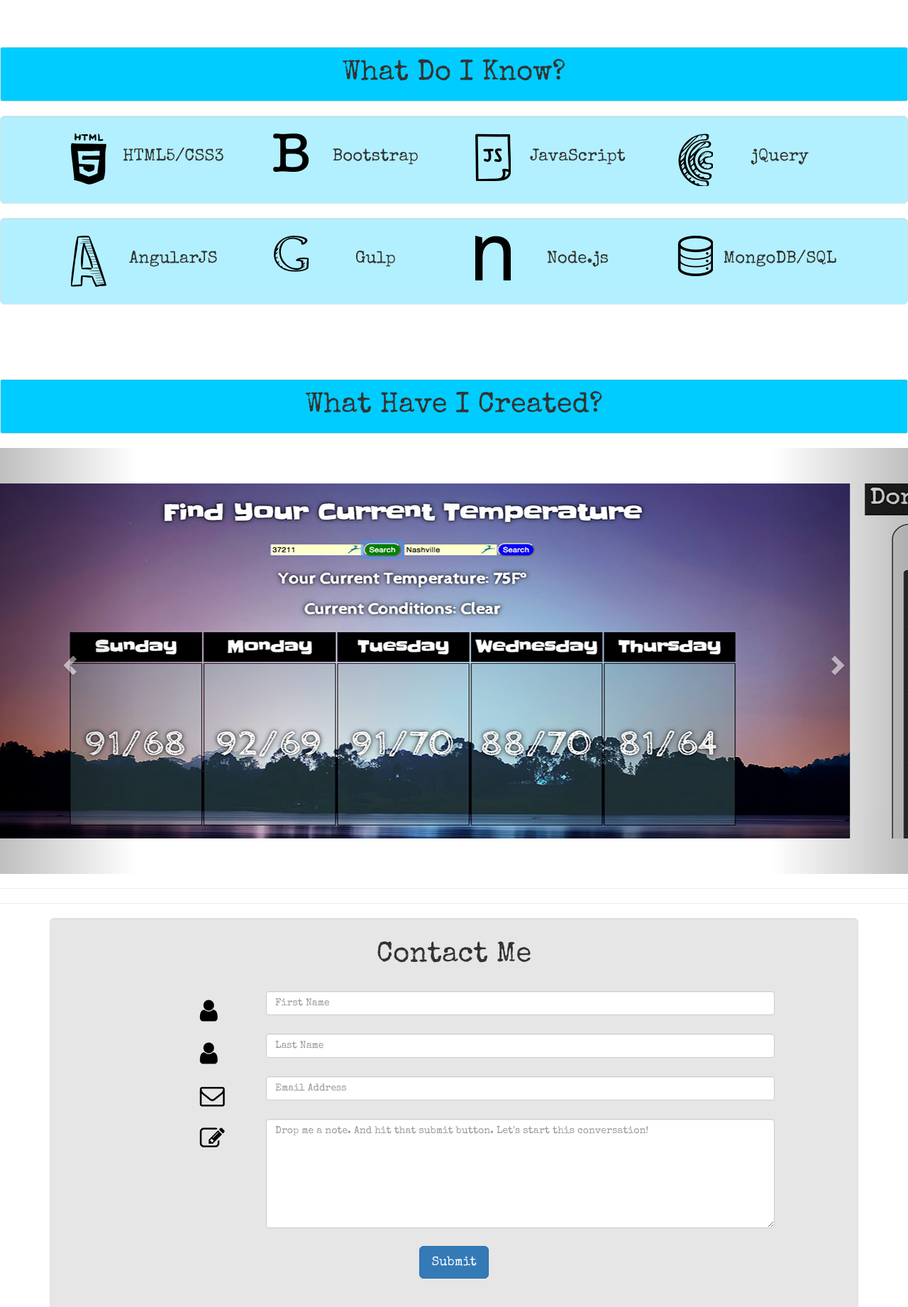
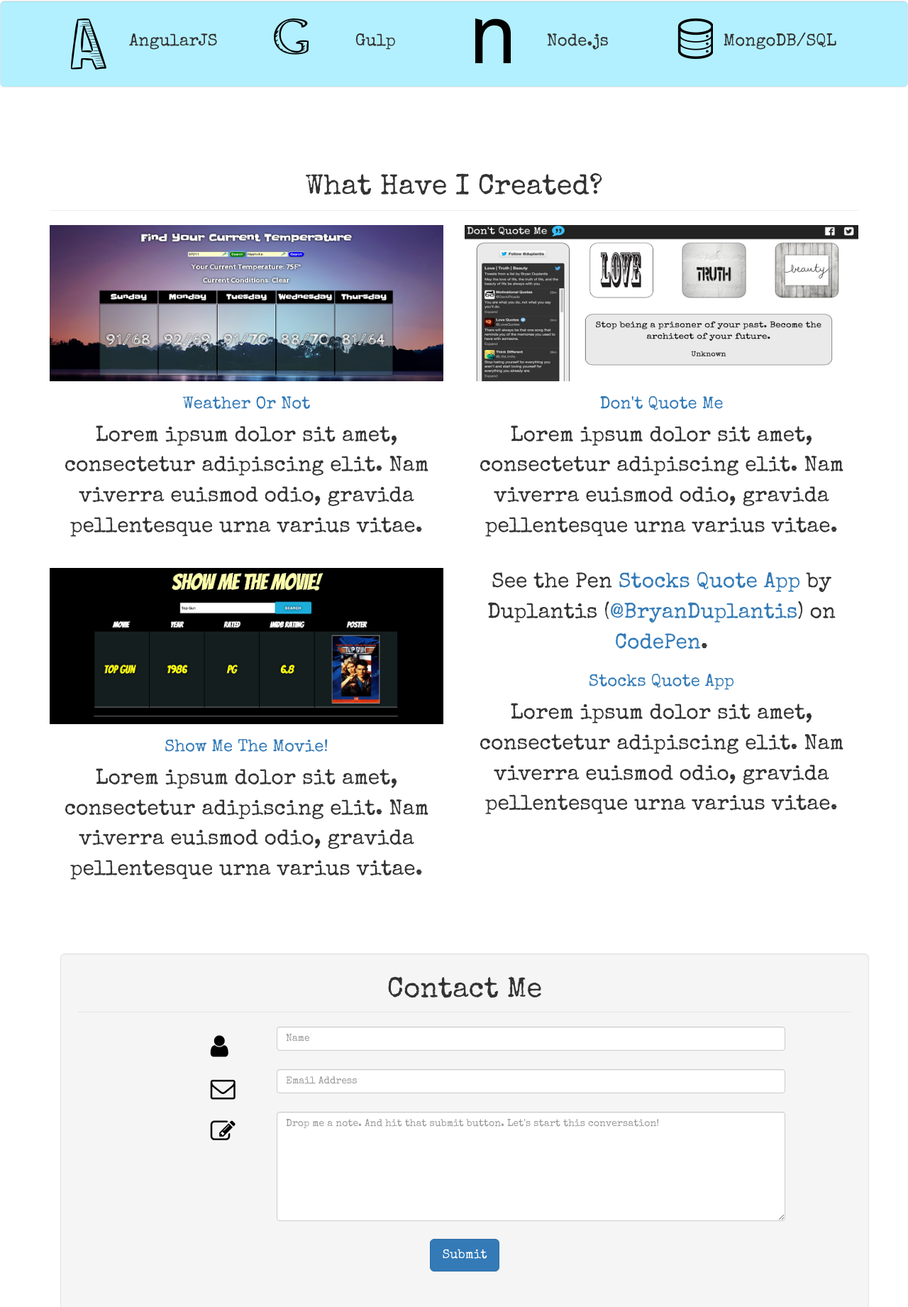
Before and after one commit to BryanDuplantis/bryanduplantis.com, a plain HTML site: page index.html in a window 1280 px wide. Shown: the part 874-2715 px from the top of the page at 71% size. Drawn offline with nearby package versions, Linux system fonts and the light colour scheme; a script that the page names is missing.

Commit message:
fixed projects section

```diff
--- a/index.html
+++ b/index.html
@@ -27,11 +27,17 @@
         </div>
       </div>
 
+      <br>
+
+      <br>
+
+      <br>
+
       <!-- About Me Section -->
 
-      <div class="well well-sm" id="aboutme_container">
-        <p class="headlineTxt">Who Am I?</p>
-      </div>
+      <div id="aboutme_container"></div>
+
+        <h1 class="headlineTxt">Who Am I?</h1>
 
       <div class="well well-lg">
 
@@ -41,25 +47,25 @@
               <img src="images/BryanProfile.jpg" class="profilePic">
             </div>
 
-        <div class="well well-lg">
           <p class="aboutMeTxt">I'm currently in the midst of the Nashville Software School's 6-month, total immersive Full-Time Web Developer Bootcamp, having finished The Front End Development Foundations class at the end of June.</p>
           <br>
           <p class="aboutMeTxt">For the next month I'm immersed in the Software Development Foundations class, focusing all of my energy on Node.js.</p>
-        </div>
 
           </div>
         </div>
       </div>
 
+      <br>
 
       <br>
+
       <br>
 
       <!-- Technical Skills Section -->
 
-      <div class="well well-sm" id="skills_container">
-        <p class="headlineTxt">What Do I Know?</p>
-      </div>
+      <div id="skills_container"></div>
+
+        <h1 class="headlineTxt">What Do I Know?</h1>
       <div class="well well-lg skills_container">
         <div class="container">
           <div class="row">
@@ -137,53 +143,77 @@
       </div>
 
       <br>
+
       <br>
 
-      <!-- Projects Section -->
+      <br>
 
       <!-- Current Projects Section -->
-      <div class="well well-sm" id="projects_container">
-        <p class="headlineTxt">What Have I Created?</p>
-      </div>
 
-      <div id="carousel-example-generic" class="carousel slide" data-ride="carousel">
+      <div class="container" id="projects_container">
 
-        <!-- Indicators -->
-        <ol class="carousel-indicators">
-          <li data-target="#carousel-example-generic" data-slide-to="0" class="active"></li>
-          <li data-target="#carousel-example-generic" data-slide-to="1"></li>
-          <li data-target="#carousel-example-generic" data-slide-to="2"></li>
-        </ol>
+          <!-- Page Header -->
+          <div class="row">
+              <div class="col-lg-12">
+                  <h1 class="headlineTxt page-header">What Have I Created?</h1>
+              </div>
+          </div>
+          <!-- /.row -->
 
-        <!-- Wrapper for slides -->
-        <div class="carousel-inner">
-          <div class="item active">
-            <a href="http://codepen.io/BryanDuplantis/full/ZGGQoj/">
-            <img src="images/Weatherv2.jpg" alt="Weather Or Not">
+          <!-- Projects Row -->
+          <div class="row">
+              <div class="col-md-6 portfolio-item">
+                  <a href="http://codepen.io/BryanDuplantis/full/ZGGQoj/">
+                      <img class="img-responsive" src="images/Weatherv2.jpg" alt="Weather Or Not">
+                  </a>
+                  <h3>
+                      <a href="#">Weather Or Not</a>
+                  </h3>
+                  <p>Lorem ipsum dolor sit amet, consectetur adipiscing elit. Nam viverra euismod odio, gravida pellentesque urna varius vitae.</p>
+              </div>
+              <div class="col-md-6 portfolio-item">
+                  <a href="http://dontquoteme.bryanduplantis.com">
+                      <img class="img-responsive" src="images/Quotev2.jpg" alt="Don't Quote Me">
+                  </a>
+                  <h3>
+                      <a href="#">Don't Quote Me</a>
+                  </h3>
+                  <p>Lorem ipsum dolor sit amet, consectetur adipiscing elit. Nam viverra euismod odio, gravida pellentesque urna varius vitae.</p>
+              </div>
           </div>
-            </a>
-          <div class="item">
-            <a href="http://dontquoteme.bryanduplantis.com">
-            <img src="images/Quotev2.jpg" alt="Don't Quote Me">
+          <!-- /.row -->
+
+          <!-- Projects Row -->
+          <div class="row">
+              <div class="col-md-6 portfolio-item">
+                  <a href="#">
+                      <img class="img-responsive" src="images/ShowMeTheMoviev1.jpg" alt="Show Me The Movie">
+                  </a>
+                  <h3>
+                      <a href="#">Show Me The Movie!</a>
+                  </h3>
+                  <p>Lorem ipsum dolor sit amet, consectetur adipiscing elit. Nam viverra euismod odio, gravida pellentesque urna varius vitae.</p>
+              </div>
+              <div class="col-md-6 portfolio-item">
+                  <!-- <a href="#">
+                      <img class="img-responsive" src="http://placehold.it/700x400" alt="">
+                  </a> -->
+
+                  <p data-height="400" data-theme-id="18675" data-slug-hash="mJJLbY" data-default-tab="result" data-user="BryanDuplantis" class='codepen'>See the Pen <a href='http://codepen.io/BryanDuplantis/pen/mJJLbY/'>Stocks Quote App</a> by Duplantis (<a href='http://codepen.io/BryanDuplantis'>@BryanDuplantis</a>) on <a href='http://codepen.io'>CodePen</a>.</p> <script async src="//assets.codepen.io/assets/embed/ei.js"></script>
+
+                  <h3>
+                      <a href="#">Stocks Quote App</a>
+                  </h3>
+                  <p>Lorem ipsum dolor sit amet, consectetur adipiscing elit. Nam viverra euismod odio, gravida pellentesque urna varius vitae.</p>
+              </div>
           </div>
-            </a>
-          <div class="item">
-            <img src="images/ShowMeTheMoviev1.jpg" alt="Show Me The Movie">
-          </div>
-        </div>
+        <!-- /.row -->
 
-        <!-- Controls -->
-        <a class="left carousel-control" href="#carousel-example-generic" role="button" data-slide="prev">
-          <span class="glyphicon glyphicon-chevron-left"></span>
-        </a>
-        <a class="right carousel-control" href="#carousel-example-generic" role="button" data-slide="next">
-          <span class="glyphicon glyphicon-chevron-right"></span>
-        </a>
-      </div> <!-- Carousel -->
+      <br>
 
-      <hr>
+      <br>
 
-      <hr>
+      <br>
 
       <!-- Contact Form -->
 
@@ -198,33 +228,27 @@
                     <div class="form-group">
                         <span class="col-md-1 col-md-offset-2 text-center"><i class="fa fa-user bigicon"></i></span>
                         <div class="col-md-8">
-                            <input id="fname" name="name" type="text" placeholder="First Name" class="form-control">
-                        </div>
-                    </div>
-                    <div class="form-group">
-                        <span class="col-md-1 col-md-offset-2 text-center"><i class="fa fa-user bigicon"></i></span>
-                        <div class="col-md-8">
-                            <input id="lname" name="name" type="text" placeholder="Last Name" class="form-control">
+                            <input id="contact_name" name="name" type="text" placeholder="Name" class="form-control contact_name">
                         </div>
                     </div>
 
                     <div class="form-group">
                         <span class="col-md-1 col-md-offset-2 text-center"><i class="fa fa-envelope-o bigicon"></i></span>
                         <div class="col-md-8">
-                            <input id="email" name="email" type="text" placeholder="Email Address" class="form-control">
+                            <input id="contact_email" name="email" type="text" placeholder="Email Address" class="form-control contact_email">
                         </div>
                     </div>
 
                     <div class="form-group">
                         <span class="col-md-1 col-md-offset-2 text-center"><i class="fa fa-pencil-square-o bigicon"></i></span>
                         <div class="col-md-8">
-                            <textarea class="form-control" id="message" name="message" placeholder="Drop me a note. And hit that submit button. Let's start this conversation!" rows="7"></textarea>
+                            <textarea class="form-control contact_message" id="contact_message" name="message" placeholder="Drop me a note. And hit that submit button. Let's start this conversation!" rows="7"></textarea>
                         </div>
                     </div>
 
                     <div class="form-group">
                         <div class="col-md-12 text-center">
-                            <button type="submit" class="btn btn-primary btn-lg submitBtn">Submit</button>
+                            <button type="submit" id="submitBtn" class="btn btn-primary btn-lg">Submit</button>
                         </div>
                     </div>
 
@@ -235,6 +259,13 @@
         </div>
       </div>
 
+      <br>
+
+      <br>
+
+      <br>
+
+      <br>
 
       <div class="navbar navbar-inverse navbar-fixed-bottom">
         <div class="container">
@@ -261,18 +292,6 @@
 
 
 
-
-
-
-  <!-- <div class="row">
-          <div class="col-md-3 col-md-offset-5 text-center">
-              <a class="inline_block" href="https://github.com/BryanDuplantis" target="_blank"> <div class="social-icons" img src="images/github.png" class="img-responsive" alt="GitHub"></div></a>
-              <a class="inline_block" href="http://www.facebook.com/BryanDuplantis" target="_blank"> <div class="social-icons" img src="images/facebook.png" class="img-responsive" alt="Facebook"></div></a>
-              <a class="inline_block" href="http://www.twitter.com/duplantis" target="_blank"> <div class="social-icons" img src="images/twitter.png" class="img-responsive" alt="Twitter"></div></a>
-              <a class="inline_block" href="https://www.linkedin.com/in/bryanduplantis" target="_blank"> <div class="social-icons" img src="images/linkedin.png" class="img-responsive" alt="LinkedIN"></div></a>
-          </div>
-        </div> -->
-
           <!--  <div class="jumbotron">
          <iframe src="http://8tracks.com/mixes/5259010/player_v3_universal" width="300" height="250" style="border: 0px none;"></iframe>
         <p class="_8t_embed_p" style="font-size: 11px; line-height: 12px;"><a href="http://8tracks.com/noonpacific/noon-145?utm_medium=trax_embed">NOON // 145</a> from <a href="http://8tracks.com/noonpacific?utm_medium=trax_embed">NoonPacific</a> on <a href="http://8tracks.com?utm_medium=trax_embed">8tracks Radio</a>.</p>
--- a/main.css
+++ b/main.css
@@ -29,7 +29,7 @@ p {
 
 .aboutMeTxt {
   text-align: left;
-  font-size: 4.5vmin;
+  font-size: 30px;
 }
 
 .aboutMe {
@@ -60,13 +60,18 @@ p {
   margin-bottom: 0px;
 }
 
-.well-sm {
-  background: rgb(0, 204, 255);
-  margin-top: 45px;
+.portfolio-item {
+  margin-bottom: 25px;
 }
 
-.well-lg {
-  background: rgb(230, 230, 230);
+.page-header {
+  padding-bottom: 9px;
+  margin: 40px 0 20px;
+  border-bottom: 1px solid #eee;
+}
+
+.well-sm {
+  margin-top: 45px;
 }
 
 .profilePic {
--- a/main.js
+++ b/main.js
@@ -8,6 +8,35 @@ $(document).ready(function(){
 
       $('html, body').stop().animate({
           'scrollTop': $target.offset().top
-      }, 900, 'swing');
+      }, 1000, 'swing');
   });
 });
+
+// Using $.ajax + Mandrill to send email from form
+$('#submitBtn').click(function() {
+          var contact_message = "Message: " + $('.contact_message').val() + " " + "Name: " + $('.contact_name').val() + " " + "Email: " + $('.contact_email').val();
+          console.log(contact_message);
+        $.ajax({
+          type: "POST",
+          url: "https://mandrillapp.com/api/1.0/messages/send.json",
+          data: {
+            "key": "0XTg7rA7pBbKSCKg4oIy9w",
+            "message": {
+                "html": contact_message,
+                "text": contact_message,
+                "from_email": "duplantis@gmail.com",
+                "from_name": $('.contact_name').val() + " - " + "Portfolio Site",
+                "to": [
+                    {
+                        "email": "duplantis@gmail",
+                        "name": "Bryan",
+                        "type": "to"
+                    }
+                ],
+                "headers": {
+                    "Reply-To": "duplantis@gmail"
+                }
+              }
+            }
+         });
+       });
```
